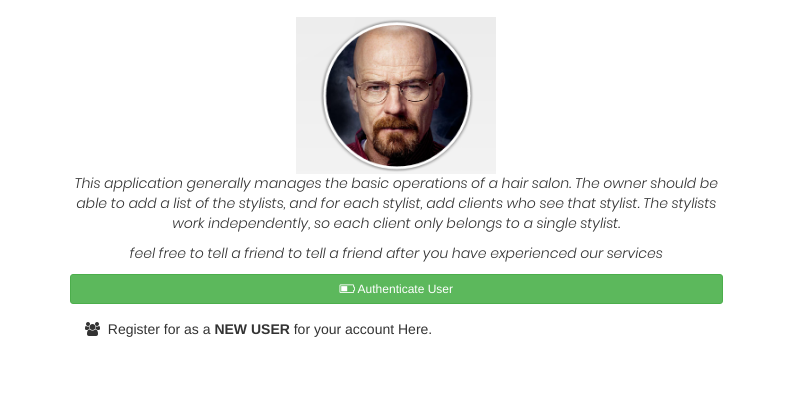
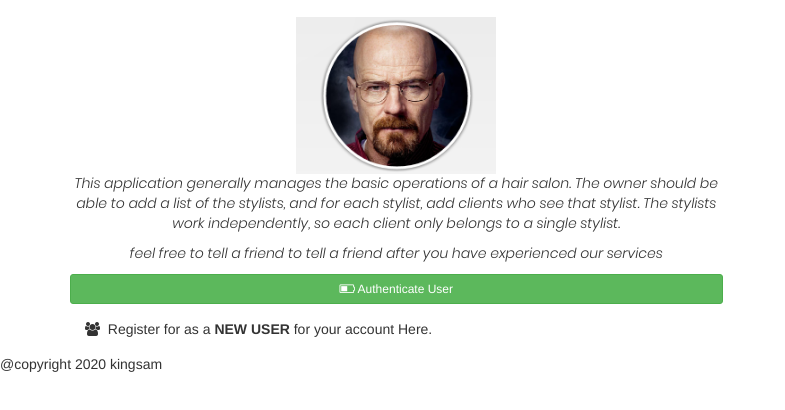
Before and after one commit to kingsam91/jQuery, a plain HTML site: page index.html in a window 1280 px wide. Shown: the part 84-494 px from the top of the page, without its empty margins (0-785 px from the left). Drawn offline with nearby package versions, Linux system fonts and the light colour scheme; a web font is replaced by a local one.

Commit message:
add footer

```diff
--- a/index.html
+++ b/index.html
@@ -45,5 +45,9 @@
 	</div>
 	<script src="https://code.jquery.com/jquery-3.4.1.min.js"></script>
 	<script type="text/javascript" src="js/scripts.js"></script>
+	<div class="footer">
+		<p>@copyright 2020 kingsam</p>
+
+	</div>
 </body>
 </html>
```
